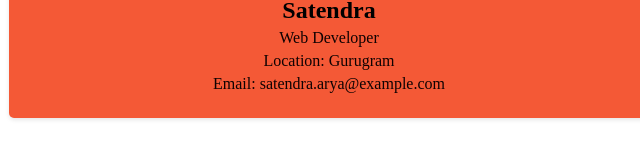
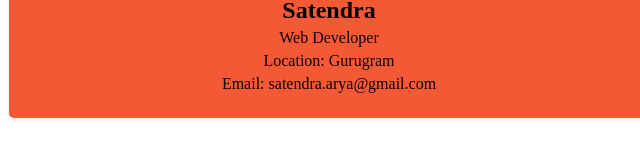
Before and after one commit to Mrityunjay-code/mahadav, a plain HTML site: page satendra.html in a window 1280 px wide. Shown: the part 233-392 px from the top of the page, 311-951 px from the left. Drawn offline with Linux system fonts and the light colour scheme.

Commit message:
Initial commit

```diff
--- a/satendra.html
+++ b/satendra.html
@@ -44,7 +44,7 @@
       <h1>Satendra</h1>
       <p>Web Developer</p>
       <p>Location: Gurugram</p>
-      <p>Email: satendra.arya@example.com</p>
+      <p>Email: satendra.arya@gmail.com</p>
     </div>
   </div>
 </body>
```
